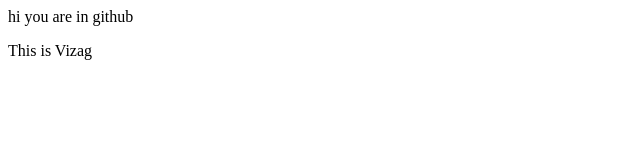
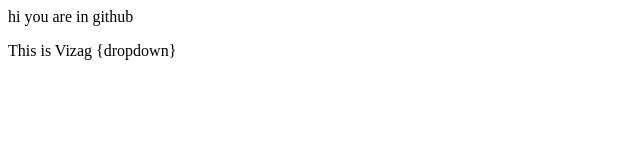
Before and after one commit to SaiDeepak11081/Deepak, a plain HTML site: page index.html in a window 1280 px wide. Shown: the full height of the page, 0-640 px from the left. Drawn offline with Linux system fonts and the light colour scheme.

```diff
--- a/index.html
+++ b/index.html
@@ -1,2 +1,2 @@
 <p>hi you are in github</p>
-<p>This is Vizag</p>
+<p>This is Vizag {dropdown}</p>
```
